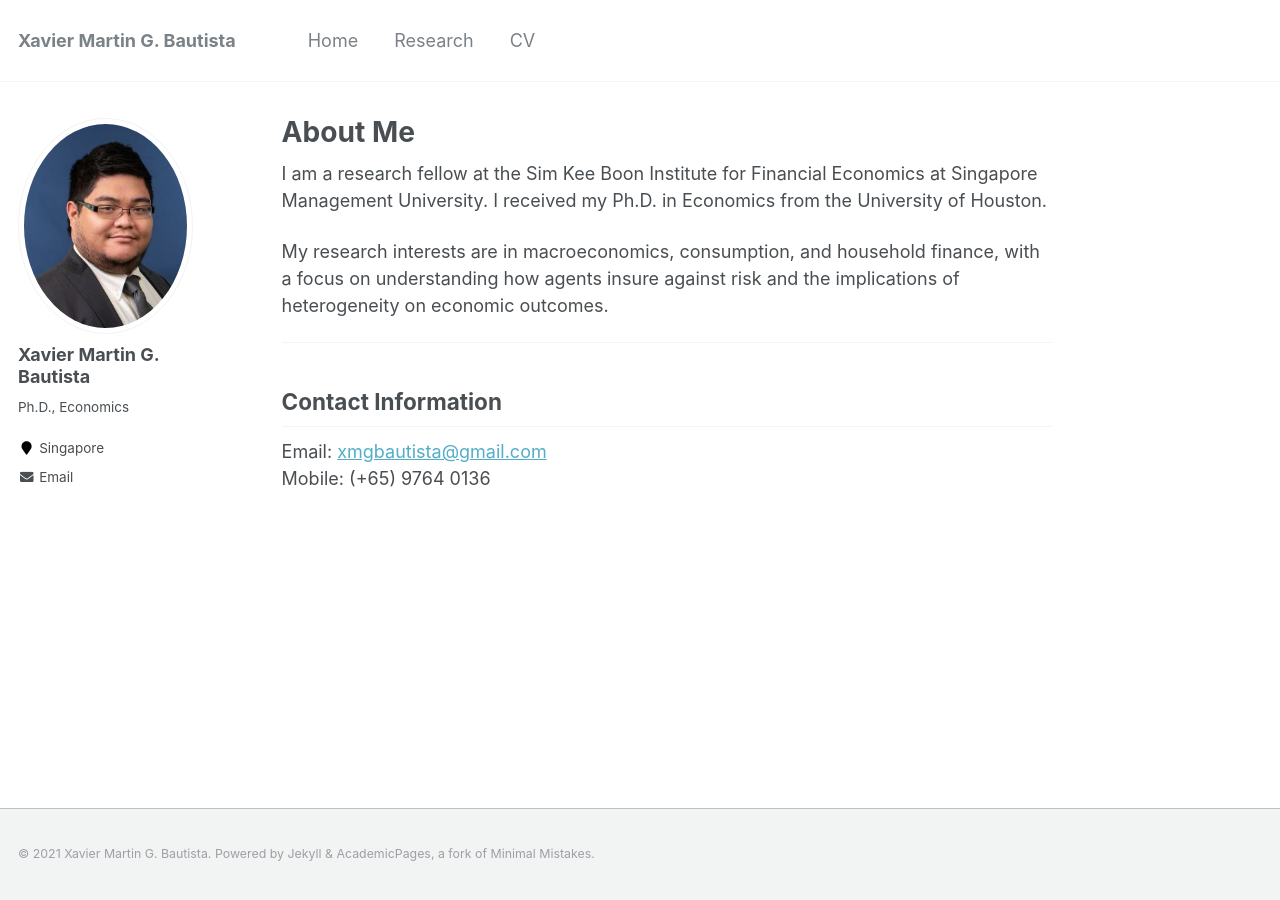
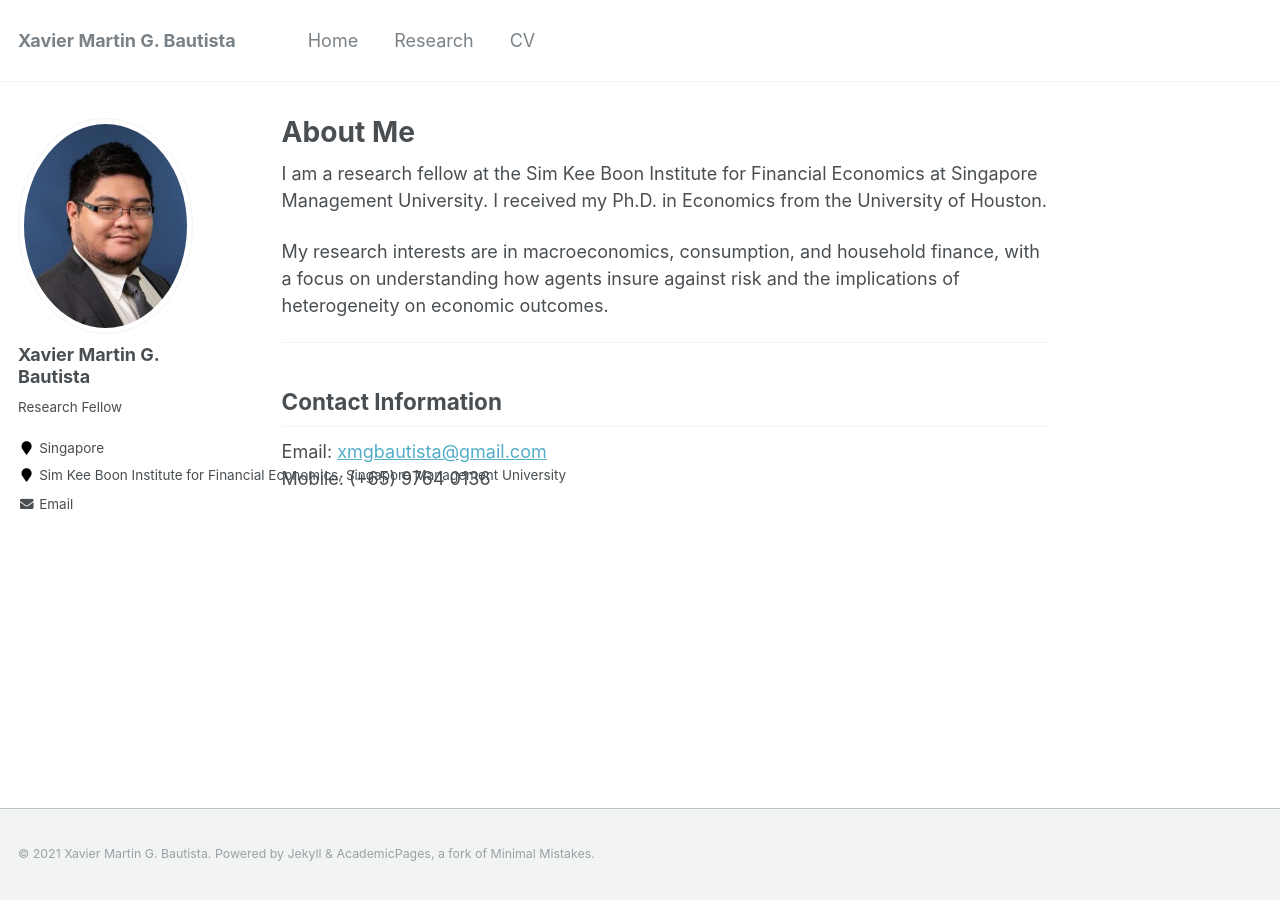
Before and after one commit to xmgbautista/xmgbautista.github.io, a Jekyll site: the page built from _pages/about.md, in a window 1280 px wide. Built offline with Jekyll 4.4.1, drawn with Linux system fonts in a browser that asks for light colours.

Commit message:
Update bio.

```diff
--- a/_config.yml
+++ b/_config.yml
@@ -82,9 +82,9 @@ analytics:
 author:
   name             : "Xavier Martin G. Bautista"
   avatar           : "avatar/uh_headshot_small.jpg"
-  bio              : "Ph.D., Economics"
+  bio              : "Research Fellow"
   location         : "Singapore"
-  employer         :
+  employer         : "Sim Kee Boon Institute for Financial Economics, Singapore Management University"
   pubmed           :
   googlescholar    :
   email            : "xmgbautista@gmail.com"
```
